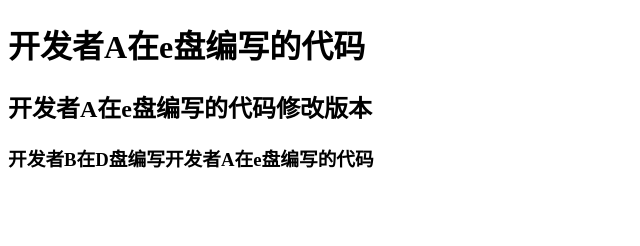
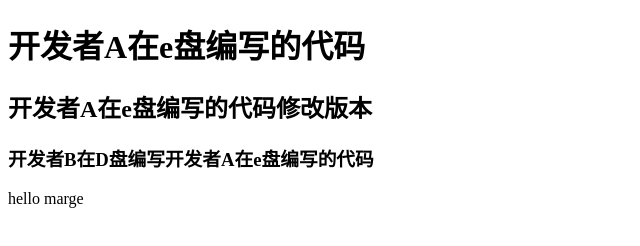
Before and after one commit to ouhuali66/gitt, a plain HTML site: page index.html in a window 1280 px wide. Shown: the full height of the page, 0-640 px from the left. Drawn offline with Linux system fonts and the light colour scheme.

Commit message:
开发者B第二次提交

```diff
--- a/index.html
+++ b/index.html
@@ -11,6 +11,7 @@
     <h1>开发者A在e盘编写的代码</h1>
     <h2>开发者A在e盘编写的代码修改版本</h2>
     <h3>开发者B在D盘编写开发者A在e盘编写的代码</h3>
+    <div>hello marge</div>
 </body>
 
 </html>
```
